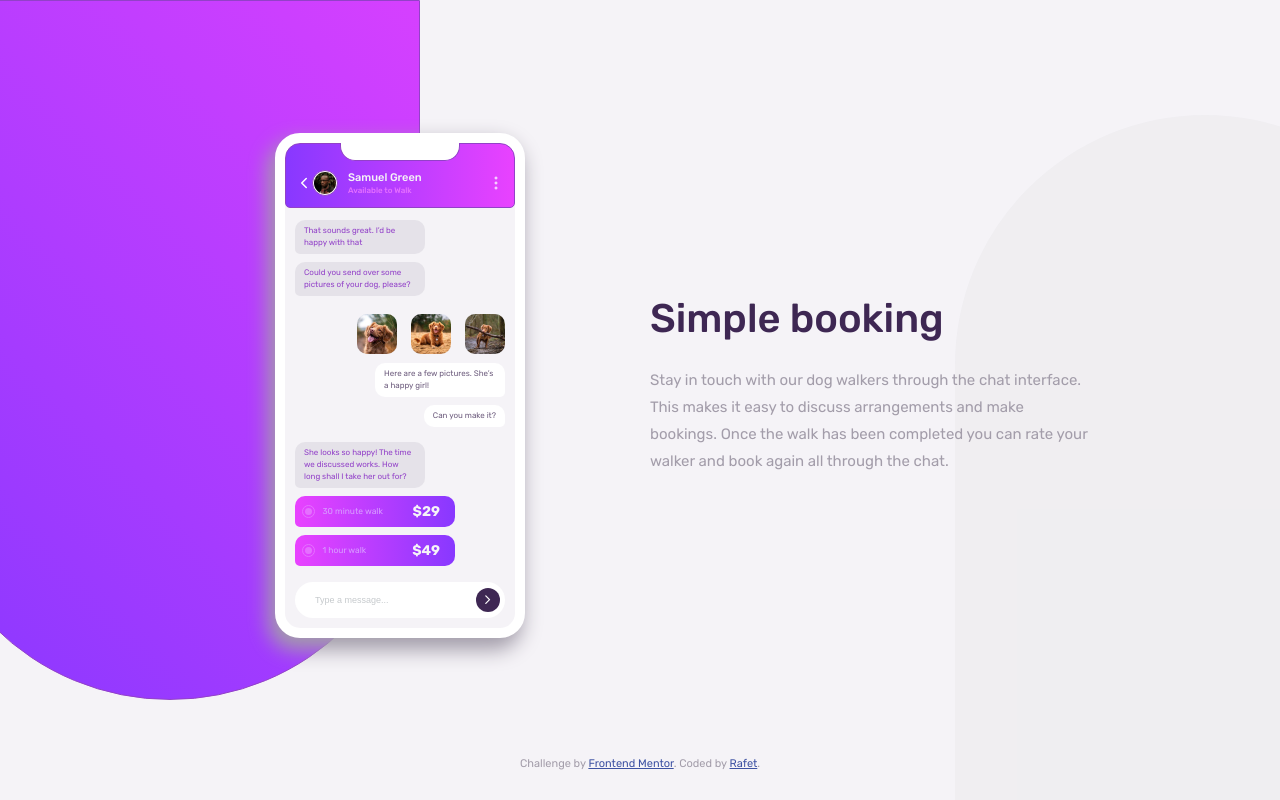
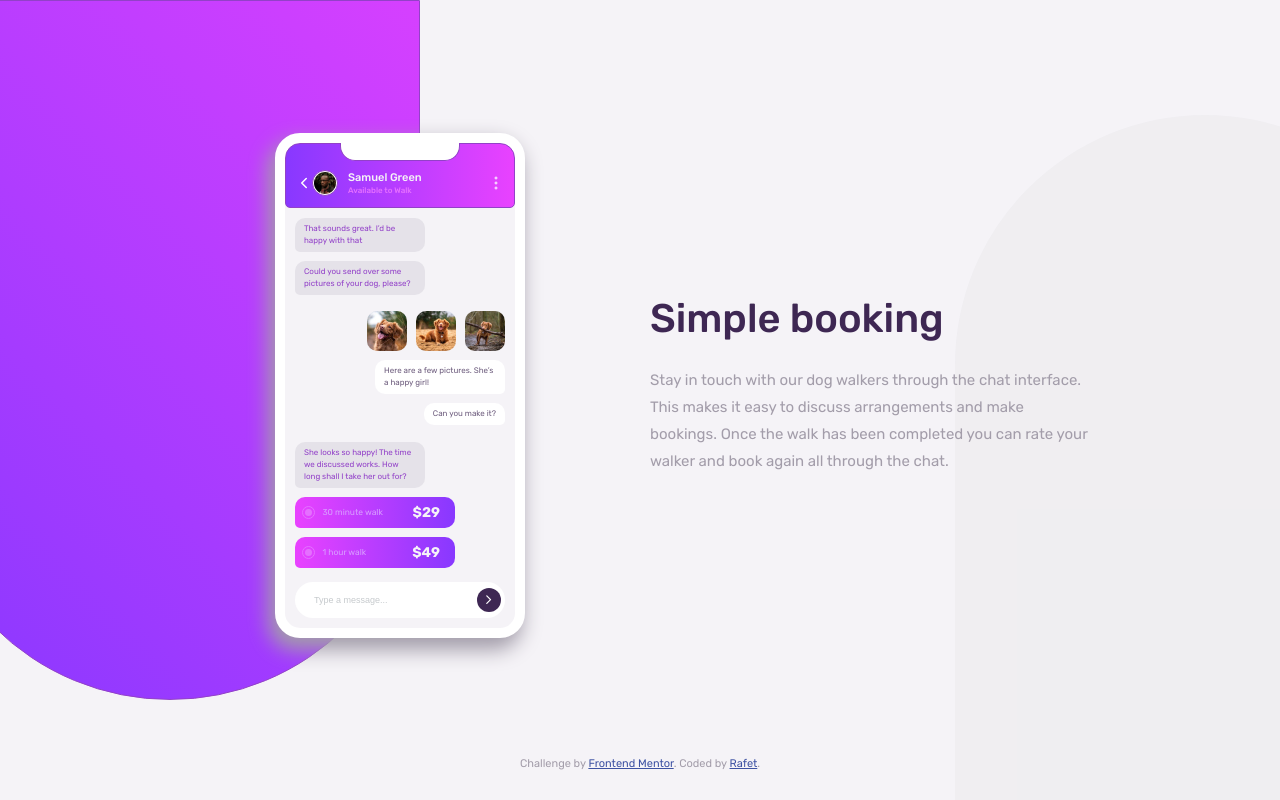
Before and after one commit to rafetbasturk/c26, a plain HTML site: page index.html in a window 1280 px wide. Shown: the top 800 px of the page. Drawn offline with nearby package versions, Linux system fonts and the light colour scheme.

Commit message:
third commit

```diff
--- a/index.html
+++ b/index.html
@@ -58,7 +58,7 @@
           <div class="incoming">
             <p class="text-right">Here are a few pictures. She’s a happy girl!</p>
           </div>
-          <div class="incoming" style="margin-bottom: 1.5rem;">
+          <div class="incoming" style="margin-bottom: .75rem;">
             <p class="text-right">Can you make it?</p>
           </div>
 
--- a/scss/main.scss
+++ b/scss/main.scss
@@ -128,16 +128,17 @@ main {
     }
 
     #text-area {
-        margin: 1.2rem 1rem;
+        height: 425px;
+        padding: 1rem;
         display: flex;
         flex-direction: column;
+        justify-content: space-between;
 
         .sent {
             max-width: 130px;
             background: hsla(268, 7%, 64%, 0.192);
             padding: .5rem .9rem;
             border-radius: $left-border;
-            margin-bottom: .8rem;
         }
 
         .text-left {
@@ -148,15 +149,15 @@ main {
 
         #dog-pics {
             align-self: flex-end;
-            margin-top: 1rem;
-            margin-bottom: .5rem;
+            height: 40px;
+            margin-top: .75rem;
 
             img {
                 width: 40px;
                 height: 40px;
                 border-radius: 10px;
                 &:nth-of-type(2) {
-                    margin: 0 1rem;
+                    margin: 0 .5rem;
                 }
             }
         }
@@ -166,7 +167,6 @@ main {
             background: $color-white;
             padding: .5rem .9rem;
             border-radius: $right-border;
-            margin-bottom: .8rem;
             align-self: flex-end;
         }
 
@@ -184,7 +184,6 @@ main {
             display: flex;
             align-items: center;
             justify-content: space-between;
-            margin-bottom: .8rem;
 
             div {
                 display: flex;
@@ -229,9 +228,9 @@ main {
             display: flex;
             justify-content: space-between;
             align-items: center;
-            padding: .5rem;
-            border-radius: 18px;
-            margin-top: .8rem;
+            padding: .4rem;
+            border-radius: 18px;;
+            margin: .5rem 0;
 
             input {
                 font-size: .9rem;
```
Also changed, not shown: css/main.css, 1 other file.
